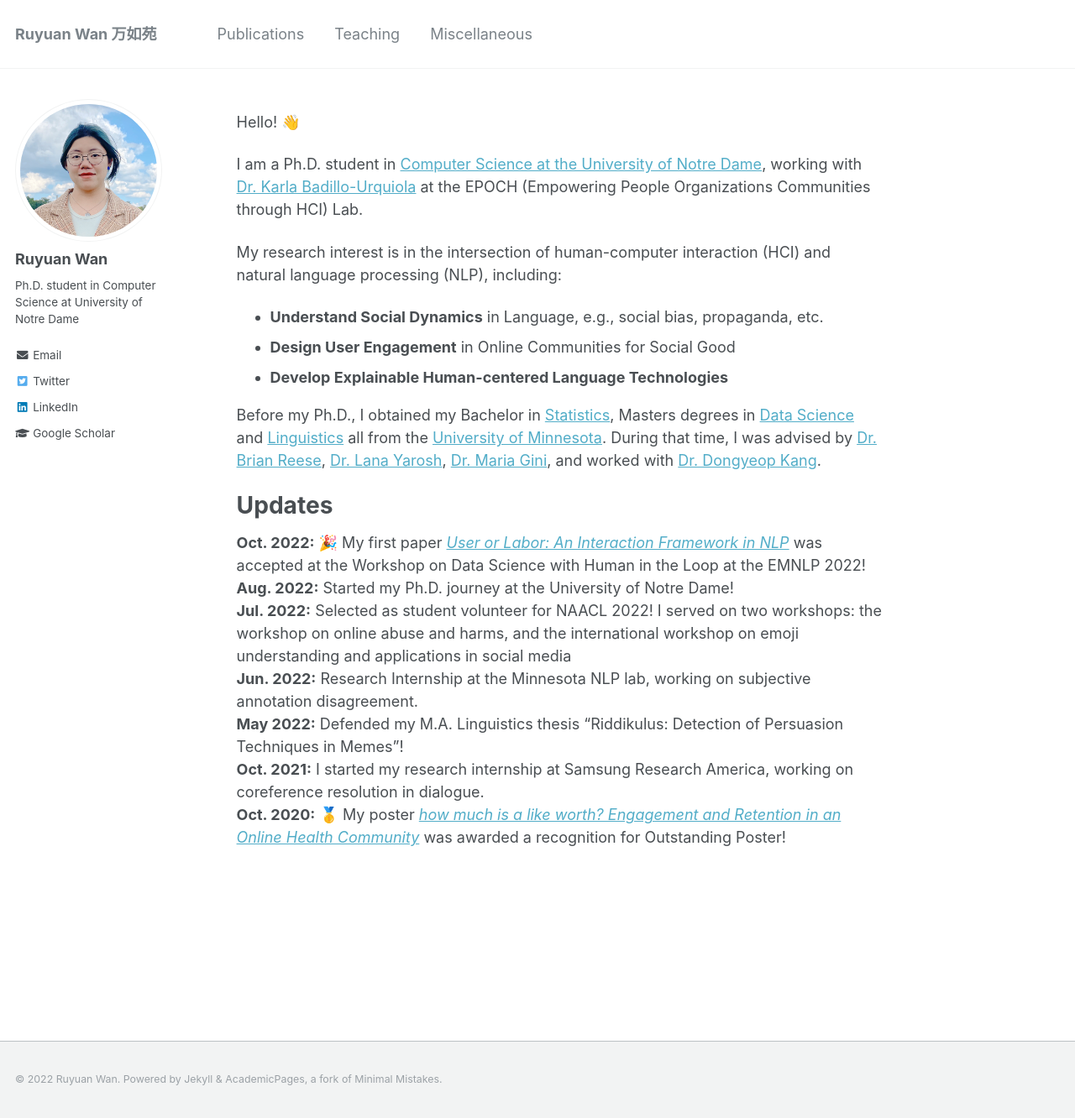
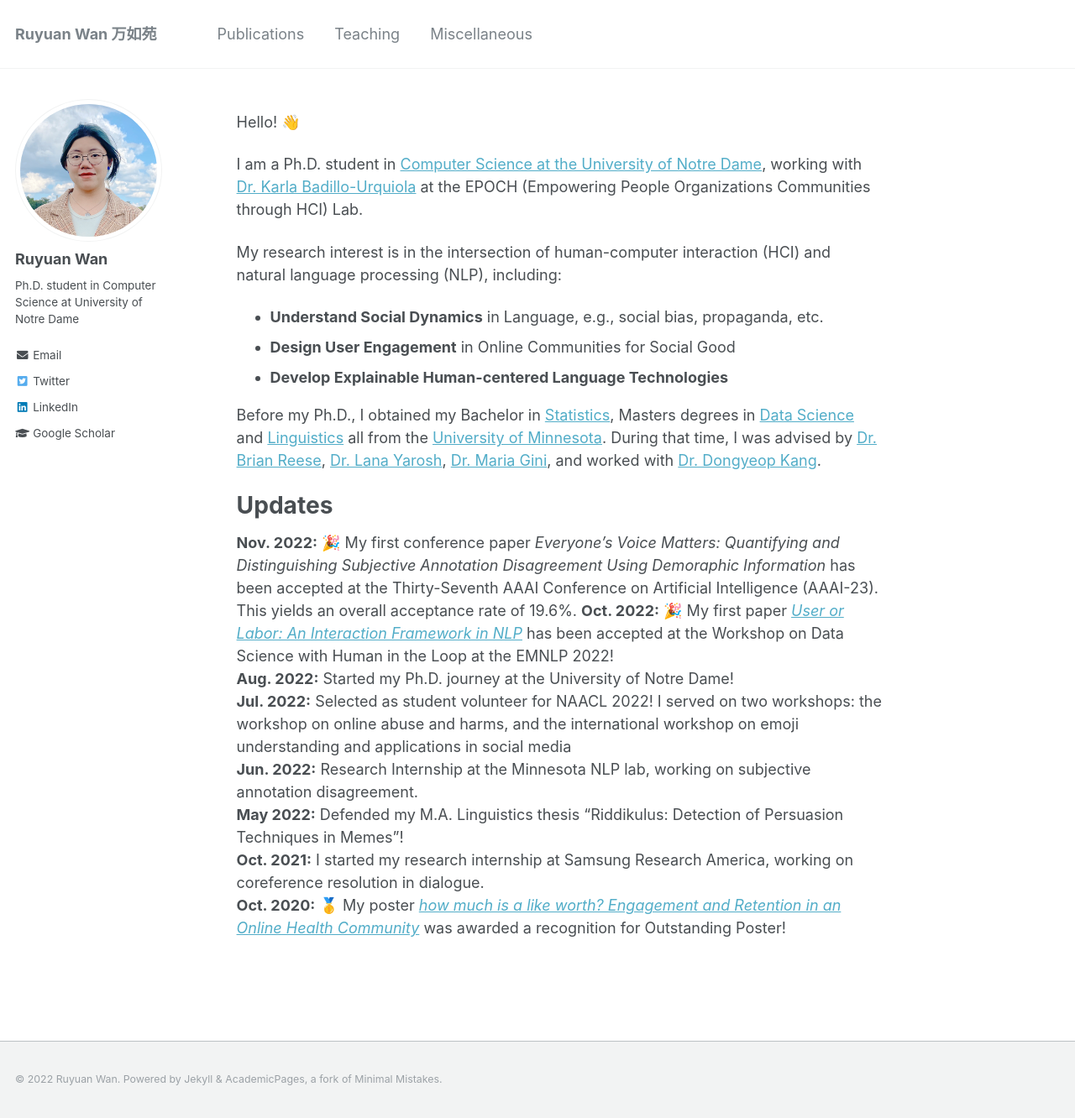
Before and after one commit to RuyuanWan/ruyuanwan.github.io, a Jekyll site: the page built from _pages/about.md, in a window 1280 px wide and 1332 px high. Shown: the whole window at 84% size. Built offline with Jekyll 4.4.1, drawn with Linux system fonts in a browser that asks for light colours.

Commit message:
Update about.md

```diff
--- a/_pages/about.md
+++ b/_pages/about.md
@@ -25,7 +25,8 @@ Before my Ph.D., I obtained my Bachelor in [Statistics](https://cla.umn.edu/stat
 
 Updates
 ======
-**Oct. 2022:** 🎉 My first paper [*User or Labor: An Interaction Framework in NLP*](https://arxiv.org/abs/2211.01553) was accepted at the Workshop on Data Science with Human in the Loop at the EMNLP 2022!<br/>
+**Nov. 2022:** 🎉 My first conference paper *Everyone’s Voice Matters: Quantifying and Distinguishing Subjective Annotation Disagreement Using Demoraphic Information* has been accepted at the Thirty-Seventh AAAI Conference on Artificial Intelligence (AAAI-23). This yields an overall acceptance rate of 19.6%.
+**Oct. 2022:** 🎉 My first paper [*User or Labor: An Interaction Framework in NLP*](https://arxiv.org/abs/2211.01553) has been accepted at the Workshop on Data Science with Human in the Loop at the EMNLP 2022!<br/>
 **Aug. 2022:** Started my Ph.D. journey at the University of Notre Dame! <br/>
 **Jul. 2022:** Selected as student volunteer for NAACL 2022! I served on two workshops: the workshop on online abuse and harms, and the international workshop on emoji understanding and applications in social media
 **Jun. 2022:** Research Internship at the Minnesota NLP lab, working on subjective annotation disagreement. <br/>
```
